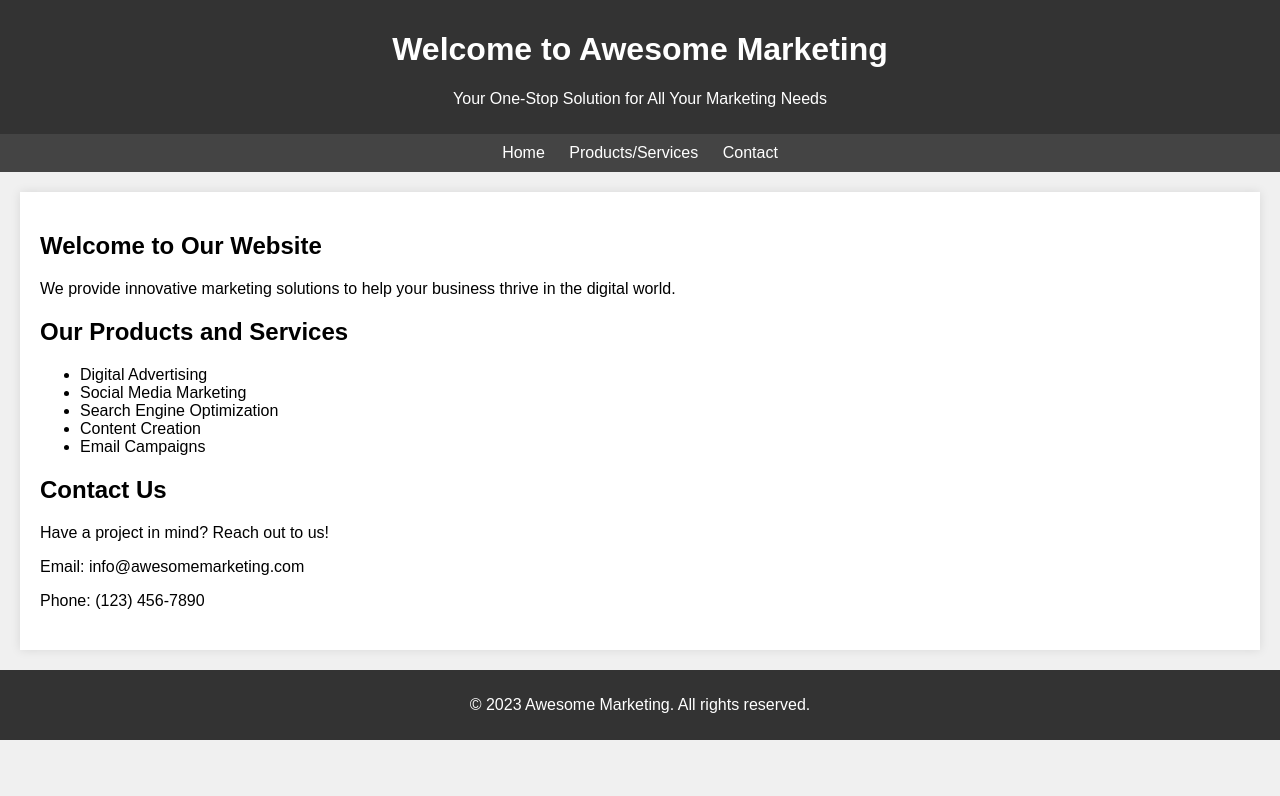
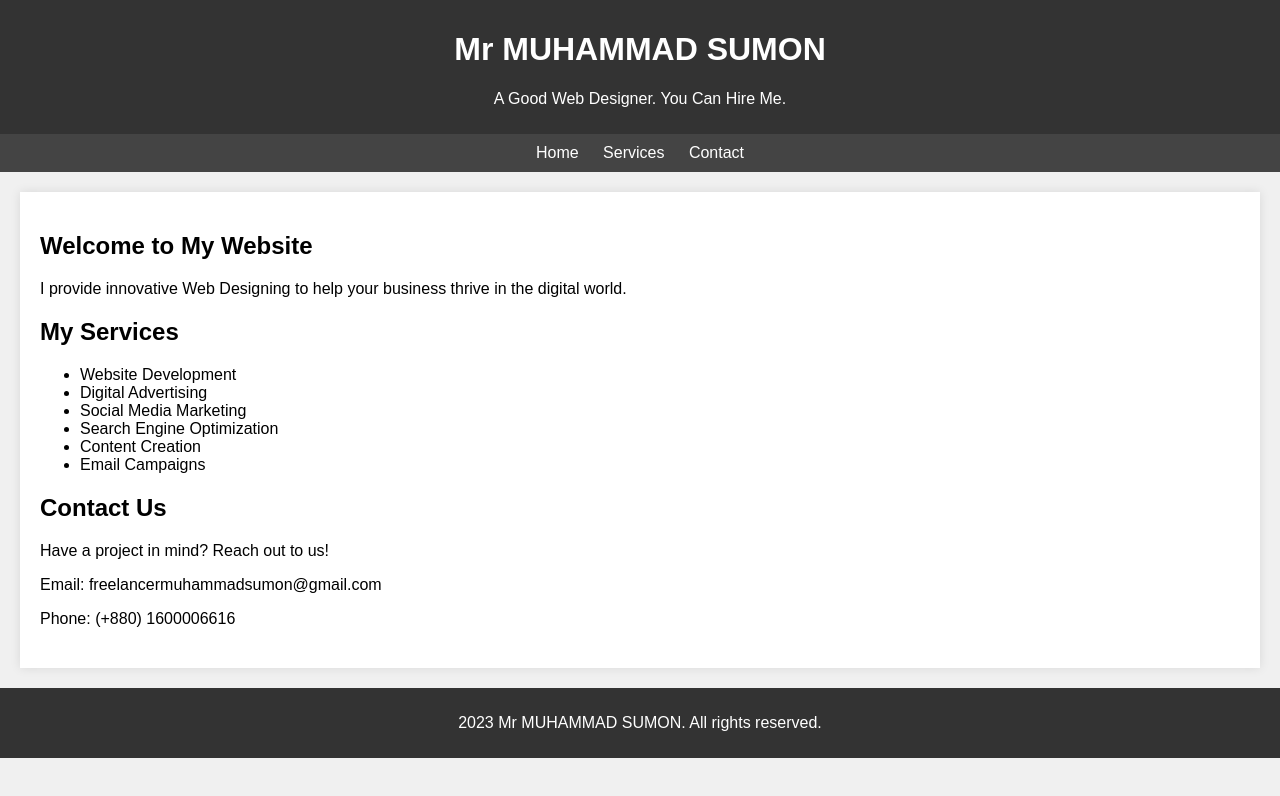
Before and after one commit to MrMuhammadSumon/Programme-as-beginner, a plain HTML site: page marketing.html in a window 1280 px wide. Drawn offline with Linux system fonts and the light colour scheme.

Commit message:
my website naming

```diff
--- a/marketing.html
+++ b/marketing.html
@@ -3,7 +3,7 @@
 <head>
   <meta charset="UTF-8">
   <meta name="viewport" content="width=device-width, initial-scale=1.0">
-  <title>Awesome Marketing</title>
+  <title>MUHAMMAD SUMON</title>
   <style>
     body {
       font-family: Arial, sans-serif;
@@ -48,22 +48,23 @@
 </head>
 <body>
   <header>
-    <h1>Welcome to Awesome Marketing</h1>
-    <p>Your One-Stop Solution for All Your Marketing Needs</p>
+    <h1>Mr MUHAMMAD SUMON</h1>
+    <p>A Good Web Designer. You Can Hire Me.</p>
   </header>
   <nav>
     <a href="#home">Home</a>
-    <a href="#products">Products/Services</a>
+    <a href="#products">Services</a>
     <a href="#contact">Contact</a>
   </nav>
   <div class="container">
     <div class="content" id="home">
-      <h2>Welcome to Our Website</h2>
-      <p>We provide innovative marketing solutions to help your business thrive in the digital world.</p>
+      <h2>Welcome to My Website</h2>
+      <p>I provide innovative Web Designing to help your business thrive in the digital world.</p>
     </div>
     <div class="content" id="products">
-      <h2>Our Products and Services</h2>
+      <h2>My Services</h2>
       <ul>
+        <li>Website Development</li>
         <li>Digital Advertising</li>
         <li>Social Media Marketing</li>
         <li>Search Engine Optimization</li>
@@ -74,12 +75,12 @@
     <div class="content" id="contact">
       <h2>Contact Us</h2>
       <p>Have a project in mind? Reach out to us!</p>
-      <p>Email: info@awesomemarketing.com</p>
-      <p>Phone: (123) 456-7890</p>
+      <p>Email: freelancermuhammadsumon@gmail.com</p>
+      <p>Phone: (+880) 1600006616</p>
     </div>
   </div>
   <footer>
-    <p>&copy; 2023 Awesome Marketing. All rights reserved.</p>
+    <p>2023 Mr MUHAMMAD SUMON. All rights reserved.</p>
   </footer>
 </body>
 </html>
```
